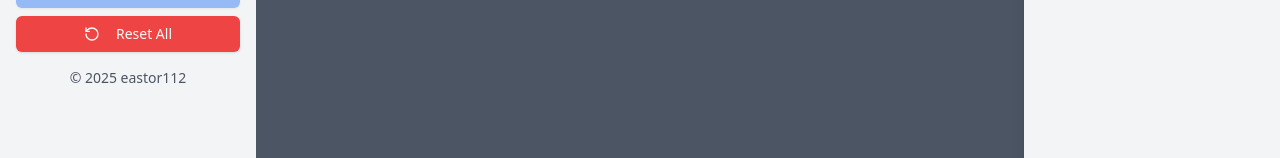
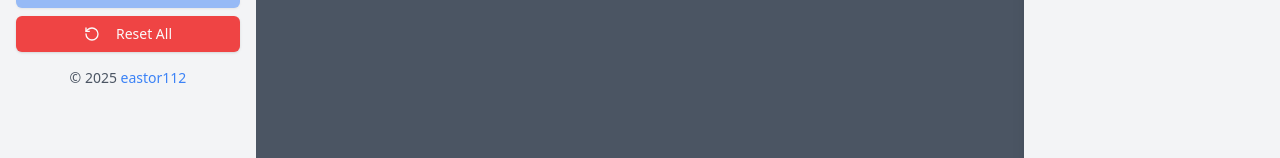
Before and after one commit to eastor112/digitizer-regressor, a React (Vite) app: page / in a window 1280 px wide. Shown: the part 628-786 px from the top of the page. Built offline with nearby package versions, Linux system fonts and the light colour scheme.

Commit message:
Update footer to include a clickable GitHub link for the author

```diff
--- a/src/components/Sidebar.tsx
+++ b/src/components/Sidebar.tsx
@@ -201,7 +201,7 @@ export function Sidebar({
         Reset All
       </Button>
       <div className='text-center text-sm text-gray-600 mt-4'>
-        © 2025 eastor112
+        © 2025 <a href="https://github.com/eastor112" target="_blank" rel="noopener noreferrer" className="text-blue-500 hover:text-blue-700">eastor112</a>
       </div>
     </div>
   );
```
